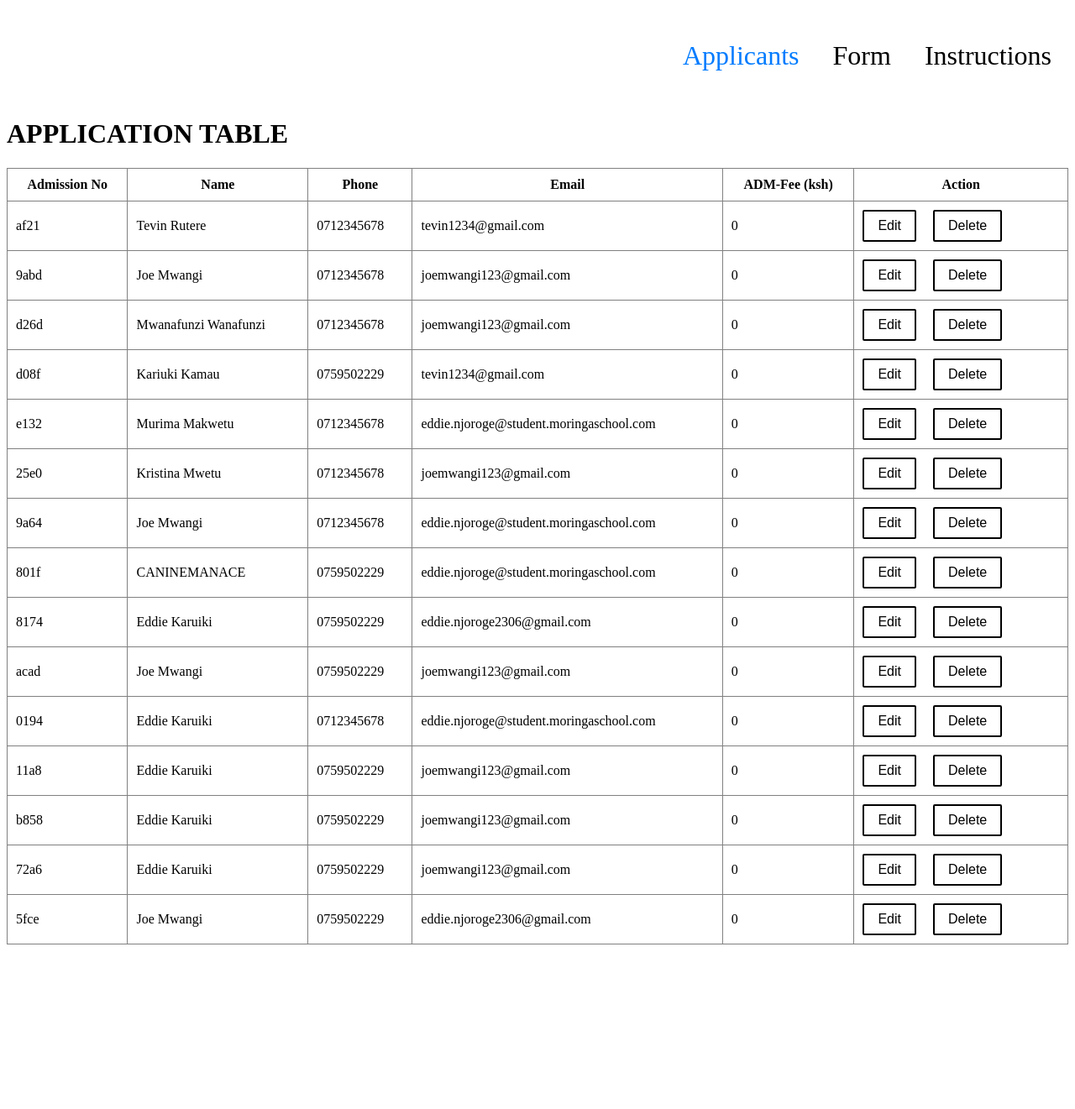
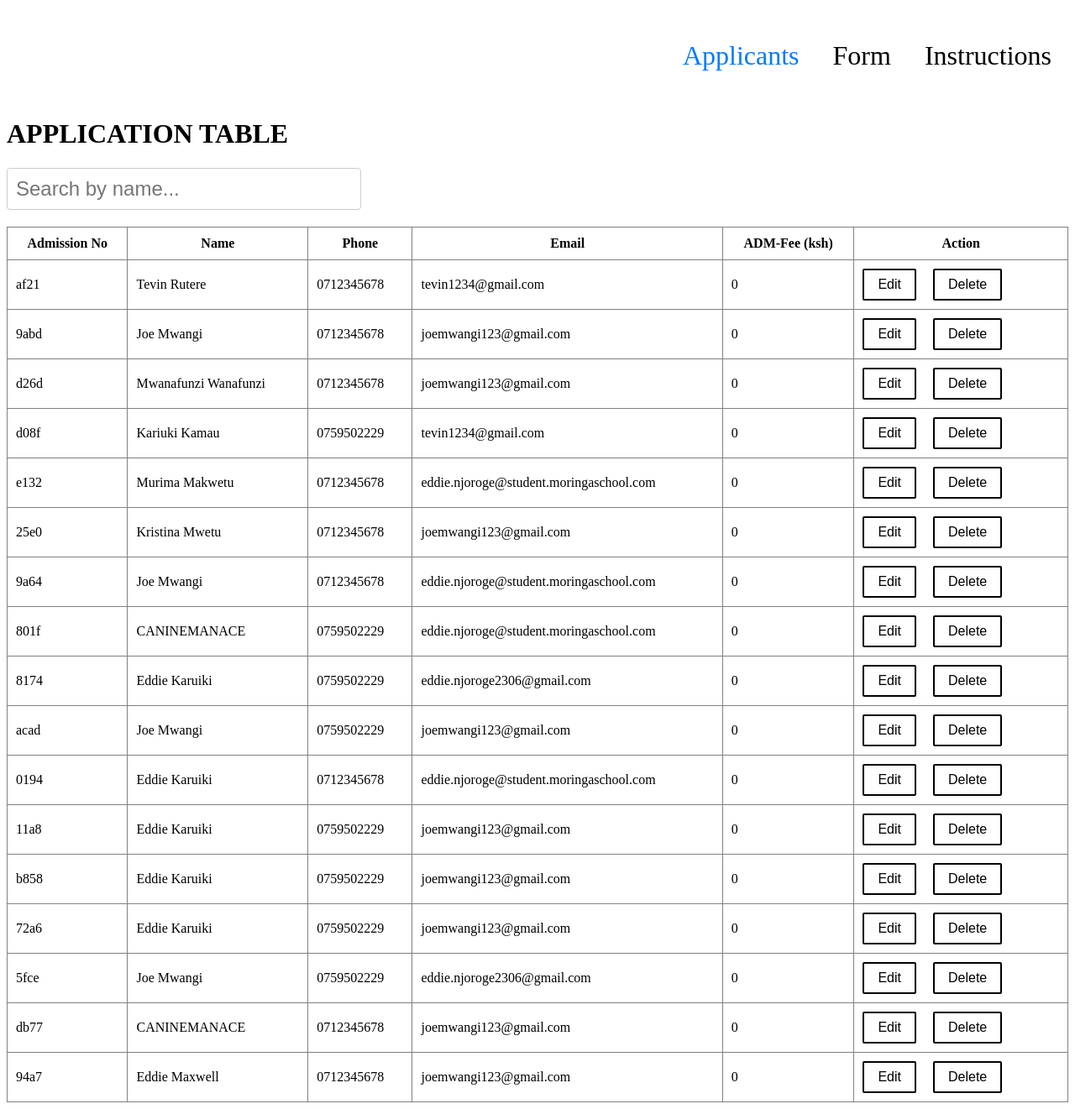
Before and after one commit to caninemanace/SCHOOL-ADM-SYSTEM, a React (Vite) app: page / in a window 1280 px wide. Shown: the whole page at 84% size. Before the commit the page ends 1133 px from the top, so only its background shows below. Built offline with nearby package versions, Linux system fonts and the light colour scheme; data requests are answered from the project's data file.

Commit message:
search bar added

```diff
--- a/db.json
+++ b/db.json
@@ -119,6 +119,22 @@
       "email": "eddie.njoroge2306@gmail.com",
       "fee": "0",
       "image": "./images/gorg.jpg"
+    },
+    {
+      "id": "db77",
+      "name": "CANINEMANACE",
+      "phone": "0712345678",
+      "email": "joemwangi123@gmail.com",
+      "fee": "0",
+      "image": "./images/gorg.jpg"
+    },
+    {
+      "id": "94a7",
+      "name": "Eddie Maxwell",
+      "phone": "0712345678",
+      "email": "joemwangi123@gmail.com",
+      "fee": "0",
+      "image": "./images/gorg.jpg"
     }
   ]
 }
--- a/src/Applicants.jsx
+++ b/src/Applicants.jsx
@@ -5,7 +5,8 @@ import StudentCard from './StudentCard';
 
 function Applicants() {
   const [students, setStudents] = useState([]);
-  const [editingStudent, setEditingStudent] = useState(null); // State for editing
+  const [editingStudent, setEditingStudent] = useState(null);
+  const [searchQuery, setSearchQuery] = useState("");
 
   useEffect(() => {
     fetch("http://localhost:3000/students")
@@ -28,7 +29,7 @@ function Applicants() {
   };
 
   const handleEdit = (student) => {
-    setEditingStudent(student); // Set the student to be edited
+    setEditingStudent(student);
   };
 
   const handleUpdate = (updatedStudent) => {
@@ -49,21 +50,40 @@ function Applicants() {
             student.id === data.id ? data : student
           )
         );
-        setEditingStudent(null); // Clear the editing state
+        setEditingStudent(null);
       })
       .catch((err) => console.error("Update error:", err));
   };
+
+  const filteredStudents = students.filter((student) =>
+    student.name.toLowerCase().includes(searchQuery.toLowerCase())
+  );
 
   return (
     <>
       <NavBar />
       <h1>APPLICATION TABLE</h1>
       <div>
+
+        <input
+          type="text"
+          placeholder="Search by name..."
+          value={searchQuery}
+          onChange={(e) => setSearchQuery(e.target.value)}
+          style={{
+            marginBottom: "20px",
+            padding: "10px",
+            width: "100%",
+            maxWidth: "400px",
+            border: "1px solid #ccc",
+            borderRadius: "4px",
+          }}
+        />
         {editingStudent ? (
           <EditForm
             student={editingStudent}
             onUpdate={handleUpdate}
-            onCancel={() => setEditingStudent(null)} // Cancel editing
+            onCancel={() => setEditingStudent(null)}
           />
         ) : (
           <table border="1" cellPadding="10" style={{ width: "100%", borderCollapse: "collapse" }}>
@@ -79,9 +99,9 @@ function Applicants() {
             </thead>
             <tbody>
               <StudentCard
-                students={students}
+                students={filteredStudents}
                 onDelete={handleDelete}
-                onEdit={handleEdit} // Pass the edit handler
+                onEdit={handleEdit}
               />
             </tbody>
           </table>
@@ -104,7 +124,7 @@ function EditForm({ student, onUpdate, onCancel }) {
 
   const handleSubmit = (e) => {
     e.preventDefault();
-    onUpdate(formData); // Call the update handler
+    onUpdate(formData);
   };
 
   return (
--- a/src/index.css
+++ b/src/index.css
@@ -55,12 +55,12 @@ form {
     color: rgb(0, 0, 0);
   }
 
-  /* Add hover effects for buttons */
+
   form button:hover {
     opacity: 0.9;
   }
 
-  /* Add responsive styling */
+
   @media (max-width: 600px) {
     form {
       padding: 15px;
```
